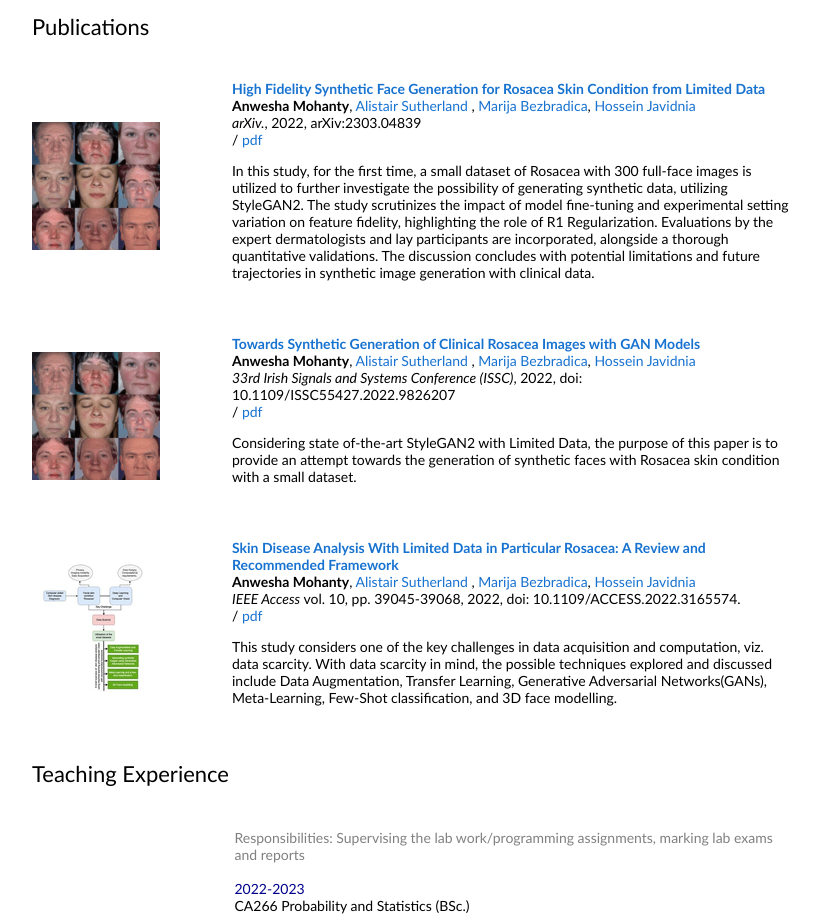
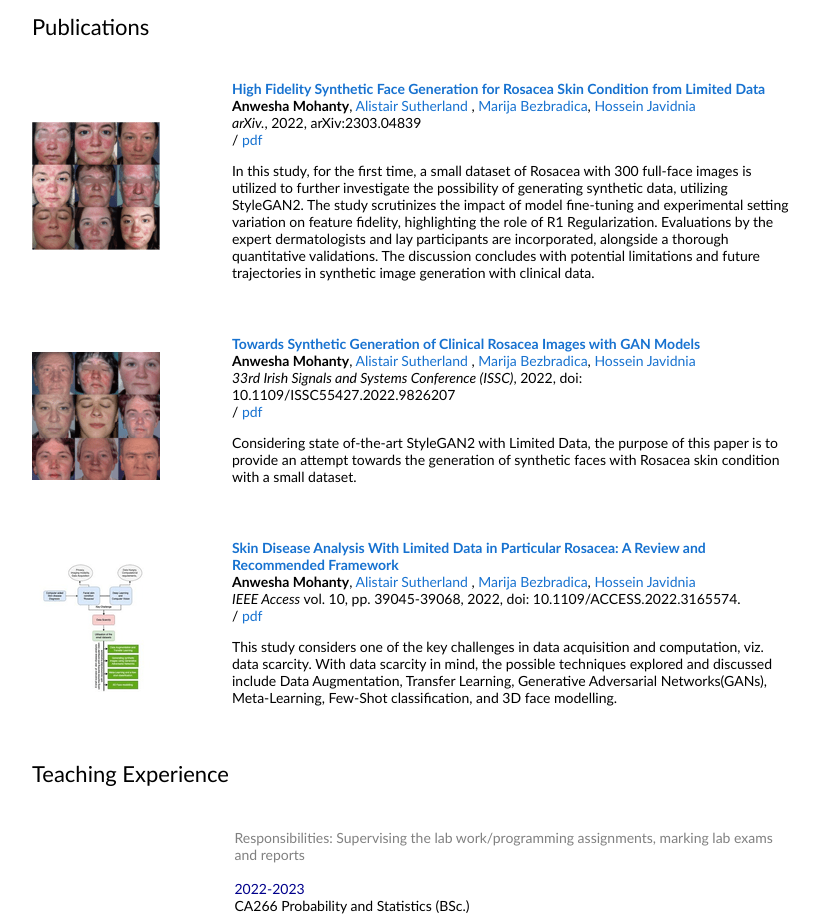
Before and after one commit to thinkercache/thinkercache.github.io, a plain HTML site: page index.html in a window 1280 px wide. Shown: the part 960-1882 px from the top of the page, without its empty margins (228-1047 px from the left). Drawn offline with Linux system fonts and the light colour scheme.

Commit message:
Update index.html

```diff
--- a/index.html
+++ b/index.html
@@ -129,7 +129,7 @@ function toggle_vis(id) {
         <table style="width:100%;border:0px;border-spacing:0px;border-collapse:separate;margin-right:auto;margin-left:auto;"><tbody>
 		<tr>
             <td style="padding:20px;width:25%;vertical-align:middle">
-              <img src="images/issc2022.png" alt="Boundary_png" style="border-style: none">
+              <img src="images/roslimited.png" alt="Boundary_png" style="border-style: none">
             </td>
             <td style="padding:20px;width:75%;vertical-align:middle">
               <a href="https://arxiv.org/abs/2303.04839">
```
